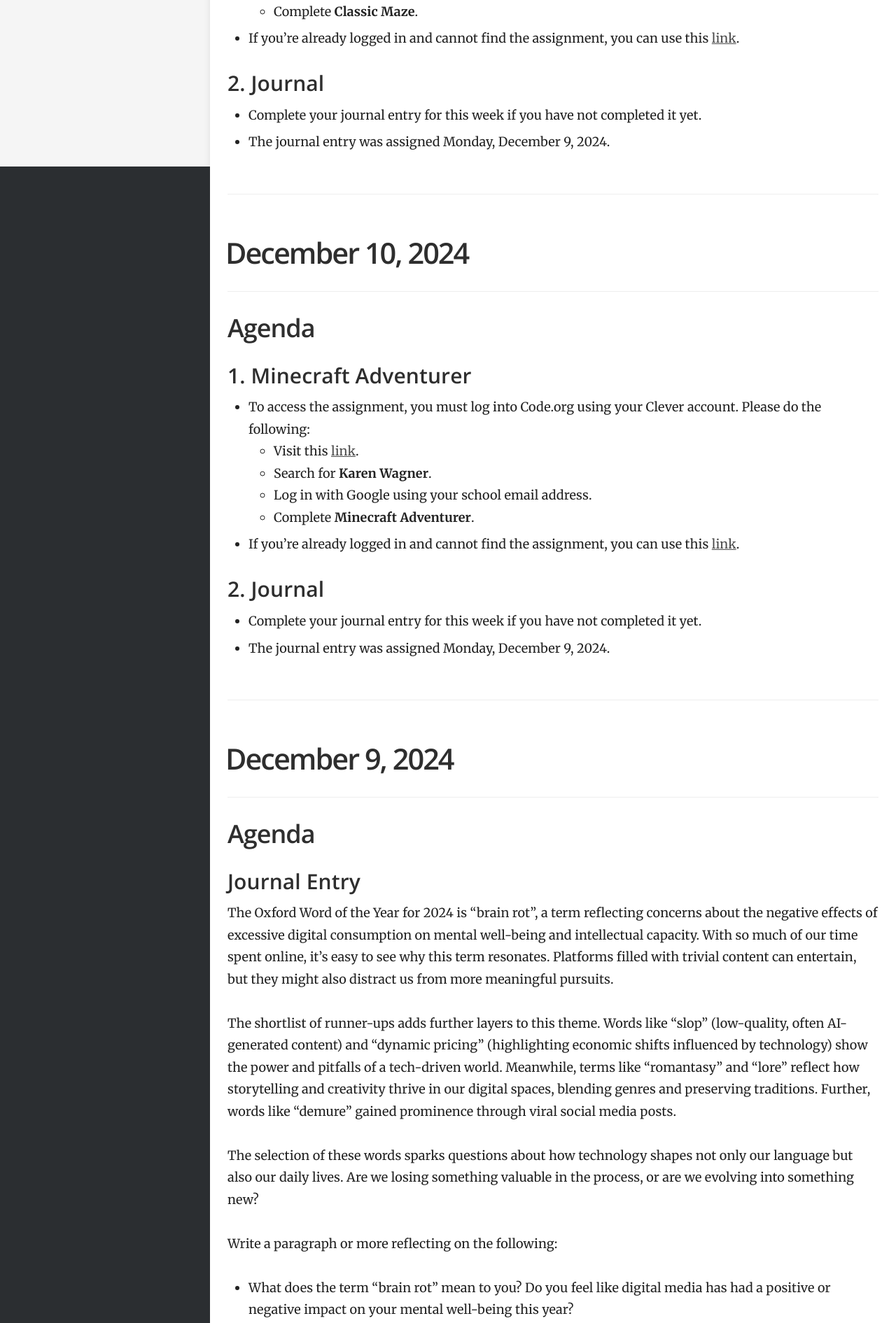
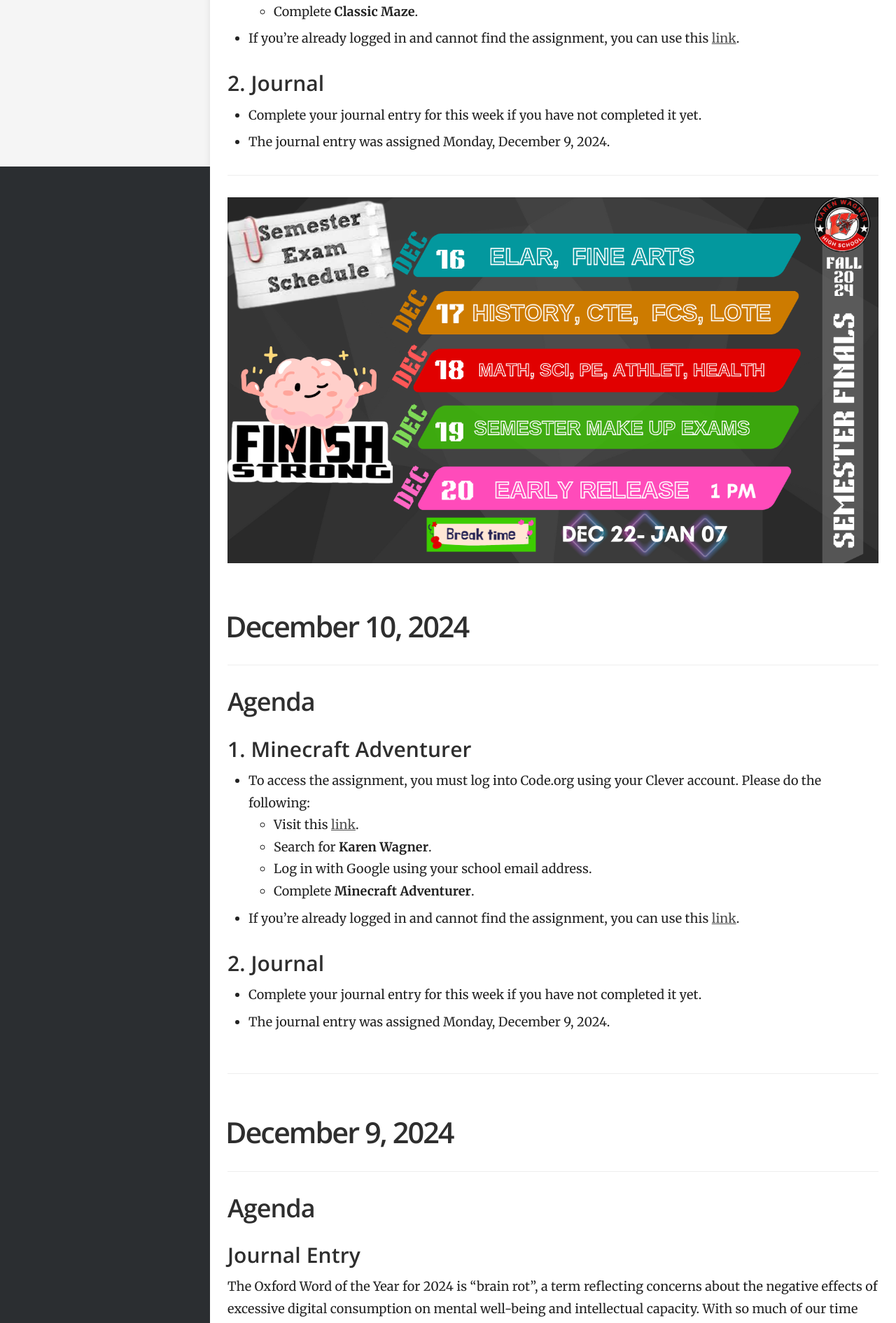
Before and after one commit to mswhitby/classroom, a Jekyll site: the page built from _docs/classes/1st.md, in a window 1280 px wide. Shown: the part 662-2553 px from the top of the page at 70% size. Built offline with Jekyll 4.4.1, drawn with Linux system fonts in a browser that asks for light colours.

Commit message:
Updated lessons

```diff
--- a/_docs/classes/1st.md
+++ b/_docs/classes/1st.md
@@ -24,6 +24,7 @@ order: 1
 - Complete your journal entry for this week if you have not completed it yet.
 - The journal entry was assigned Monday, December 9, 2024.
 
+![alt text](../../media/2024_exams_wide.png)
 ----
 
 # December 10, 2024
```
Also changed, not shown: media/2024_exams_long.png (added), media/2024_exams_wide.png (added).
